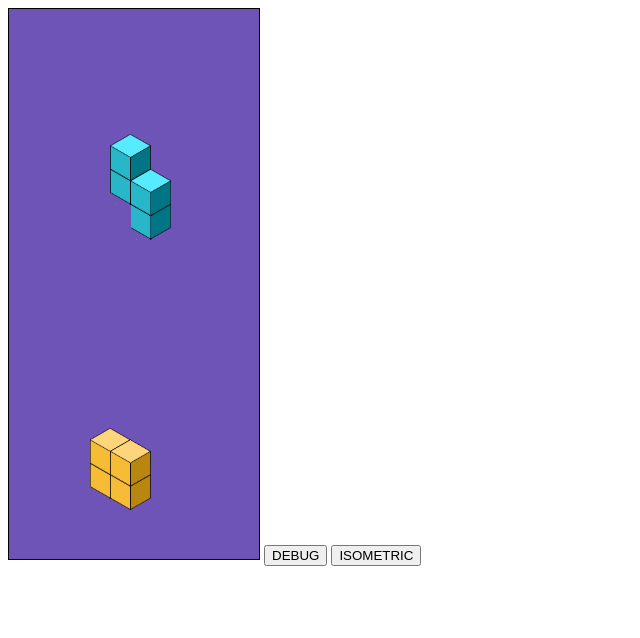
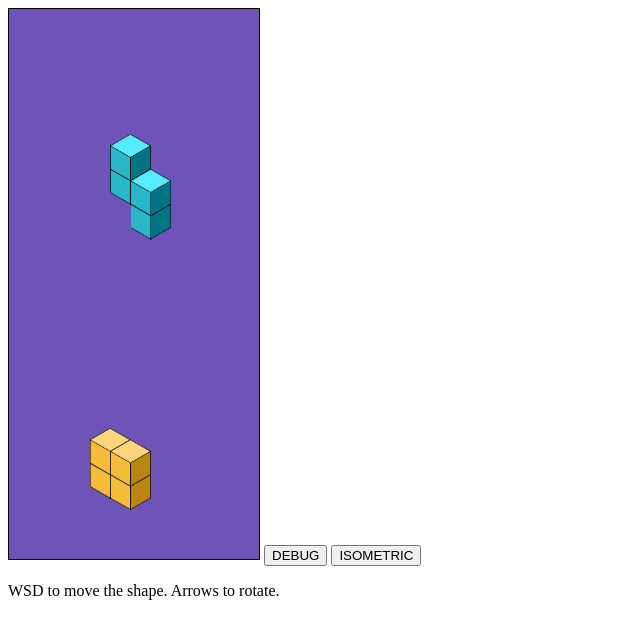
Before and after one commit to francescoApophis/isotetris.js, a plain HTML site: page index.html in a window 1280 px wide. Shown: the whole page, without its empty margins (0-640 px from the left). Drawn offline with Linux system fonts and the light colour scheme.

Commit message:
MINOR: add commands desc

```diff
--- a/index.html
+++ b/index.html
@@ -12,6 +12,7 @@
     <canvas id="canvas" width="250px" height="550px"></canvas>
     <button id="debug_btn" type="button">DEBUG</button>
     <button id="iso_btn" type="button">ISOMETRIC</button>
+    <p>WSD to move the shape. Arrows to rotate.</p>
 
     <script type="module" src="settings.js"></script>
     <script type="module" src="shape.js"></script>
```
